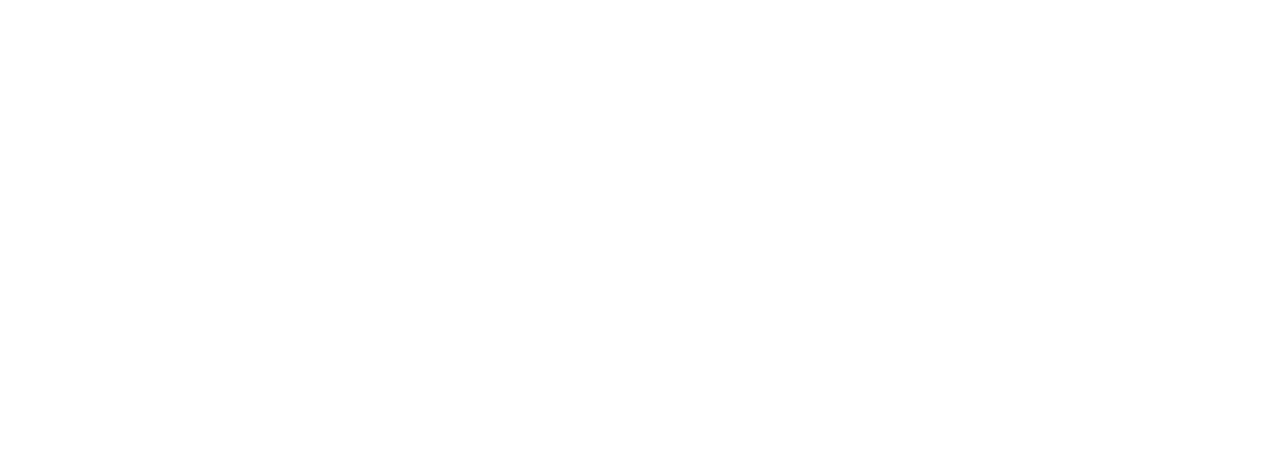
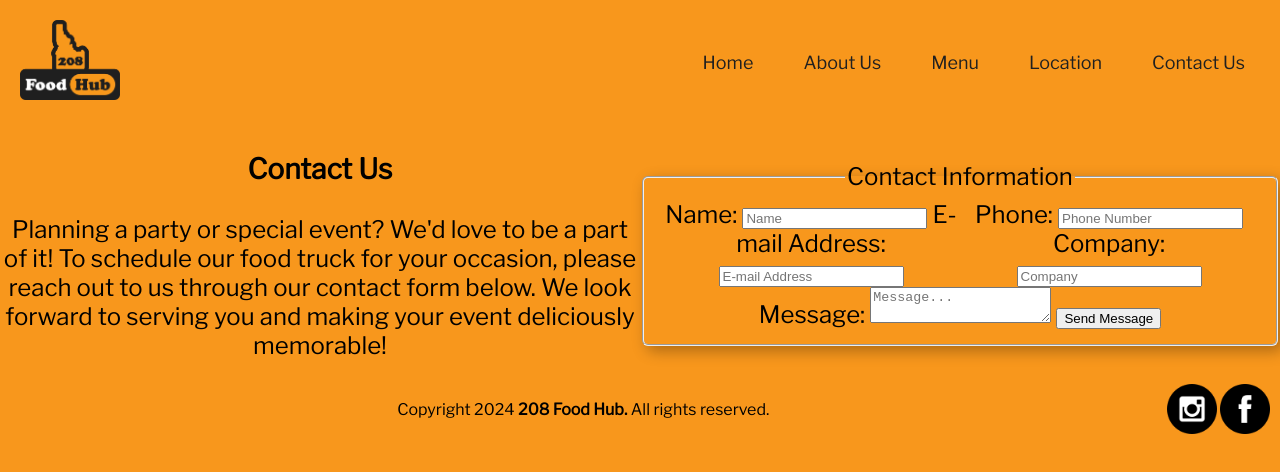
Before and after one commit to dwpeterson3/wdd131, a plain HTML site: page 208foodhub/contactus.html in a window 1280 px wide. Drawn offline with nearby package versions, Linux system fonts and the light colour scheme.

Commit message:
Contact us page

```diff
--- a/208foodhub/208foodhub.css
+++ b/208foodhub/208foodhub.css
@@ -145,7 +145,21 @@
     display: flex;
     flex-direction: column;
   }
-
+  .contactus {
+    display: flex;
+    flex-direction: column;
+  }
+  .form-grid {
+    display: grid;
+    grid-template-columns: 1fr 1fr;
+  }
+  form {
+    max-width: 800px;
+  }
+  fieldset {
+    box-shadow: 5px 5px 15px rgba(0, 0, 0, 0.3);;
+    border-radius: 6px;
+  }
   @media (min-width:960px){
     header {
       flex-direction: row;
@@ -199,4 +213,22 @@
       display: grid;
       grid-template-columns: 1fr 1fr;
     }
+    .contactus {
+      display: grid;
+      grid-template-columns: 1fr 1fr;
+    }
+
+    .hello h1 {
+      border-bottom: none;
+    }
+    .menu-section {
+      display: grid;
+      grid-template-columns: 1fr 1fr;
+    }
+    .menu-container {
+      padding-right: 20px;
+    }
+    .schedule {
+      padding-left: 20px;
+    }
   }
--- a/208foodhub/contactus.html
+++ b/208foodhub/contactus.html
@@ -0,0 +1,82 @@
+<!DOCTYPE html>
+<html lang="en">
+
+<head>
+    <meta charset="UTF-8">
+    <link rel="icon" href="images/favicon.ico">
+    <meta name="viewport" content="width=device-width, initial-scale=1.0">
+    <meta name="author" content="Derek Peterson">
+    <meta name="description" content="208 Food Hub">
+    <link rel="stylesheet" href="208foodhub.css">
+    <title>Contact Us</title>
+    <script src="208foodhub.js" type="module" defer></script>
+</head>
+
+<body>
+    <header class="header">
+        <div class="logo">
+            <img src="images/208-Food-Hub-Logo_Full-Color_v2.webp" alt="208 Food Hub Logo">
+        </div>
+        <div class="hamburger" id="hamburger">
+            <span></span>
+            <span></span>
+            <span></span>
+        </div>
+        <nav class="nav" id="nav">
+            <ul>
+                <li><a href="index.html">Home</a></li>
+                <li><a href="aboutus.html">About Us</a></li>
+                <li><a href="menu.html">Menu</a></li>
+                <li><a href="location.html">Location</a></li>
+                <li><a href="contactus.html">Contact Us</a></li>
+            </ul>
+        </nav>
+    </header>
+    <main>
+        <section class="contactus">
+            <article class="us-description">
+                <h1>Contact Us</h1>
+                <p>Planning a party or special event? We'd love to be a part of it! To schedule our food truck for your
+                    occasion, please reach out to us through our contact form below. We look forward to serving you and
+                    making your event deliciously memorable!</p>
+            </article>
+            <form>
+                <fieldset>
+                    <legend>Contact Information</legend>
+                    <div class="form-grid">
+                        <div class="left-side">
+                            <label for="fullname">Name:</label>
+                            <input type="text" id="fullname" name="fullname" placeholder="Name" required>
+                            <label for="useremail">E-mail Address:</label>
+                            <input type="email" id="useremail" name="useremail" placeholder="E-mail Address" required>
+                        </div>
+                        <div class="right-side">
+                            <label for="phone-number">Phone:</label>
+                            <input type="tel" id="phone-number" name="phone-number" placeholder="Phone Number" required>
+                            <label for="company">Company:</label>
+                            <input type="text" id="company" name="company" placeholder="Company">
+                        </div>
+                    </div>
+                    <label for="message">Message:</label>
+                    <textarea id="message" name="message" placeholder="Message..." required></textarea>
+                    <button type="submit">Send Message</button>
+                </fieldset>
+            </form>
+        </section>
+
+    </main>
+    <footer>
+        <p></p>
+        <p>Copyright 2024 <strong>208 Food Hub.</strong> All rights reserved.</p>
+        <div class="social">
+            <!-- Social media icons provided under CC from https://www.iconfinder.com/AlfredoCreates  -->
+            <a href="https://www.instagram.com/208_food_hub/"><img src="images/instagramicon.png"
+                    alt="instagram icon"></a>
+            <a href="https://www.facebook.com/208foodhub"><img src="images/facebookicon.png" alt="facebook icon"></a>
+        </div>
+
+    </footer>
+
+</body>
+
+</html>
```
